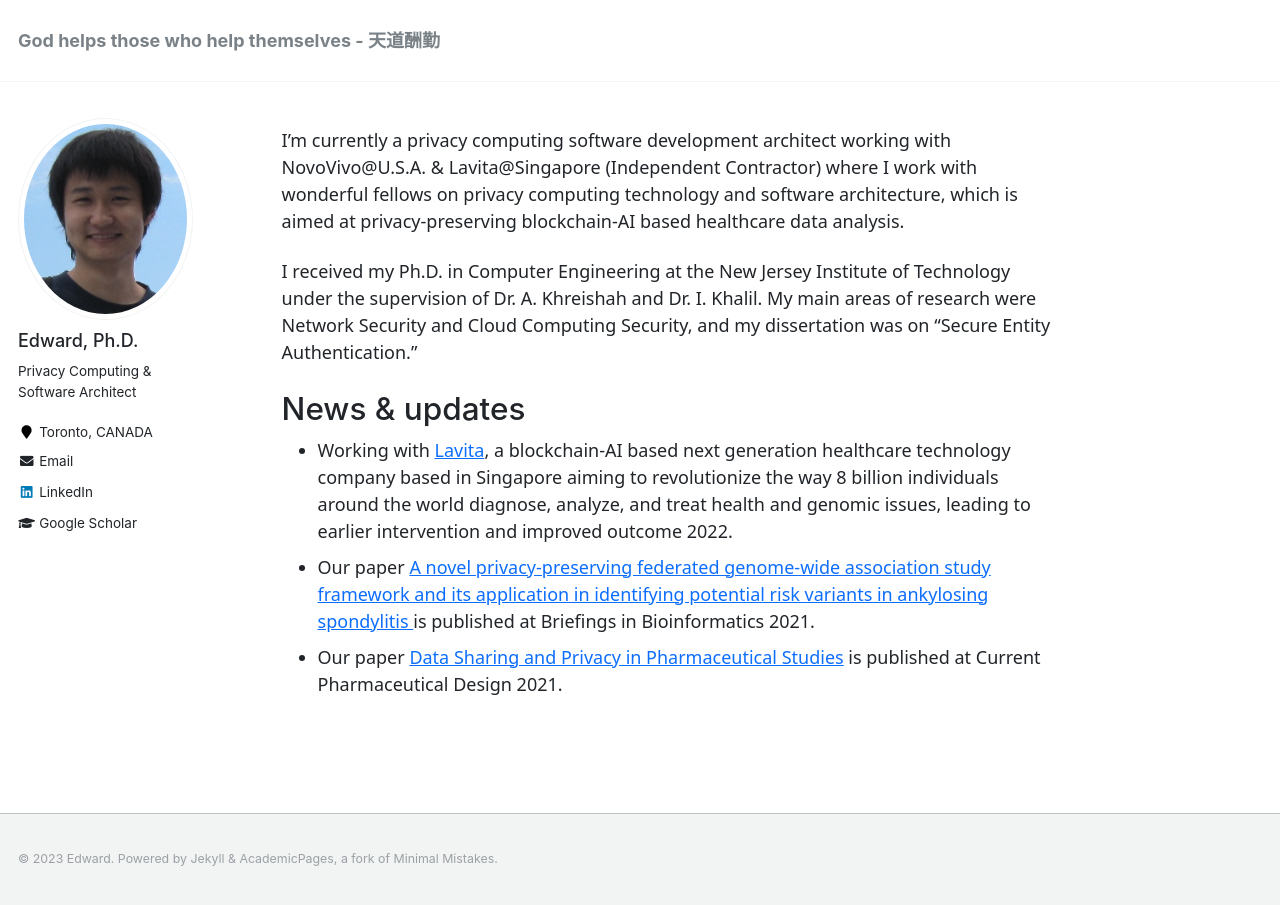
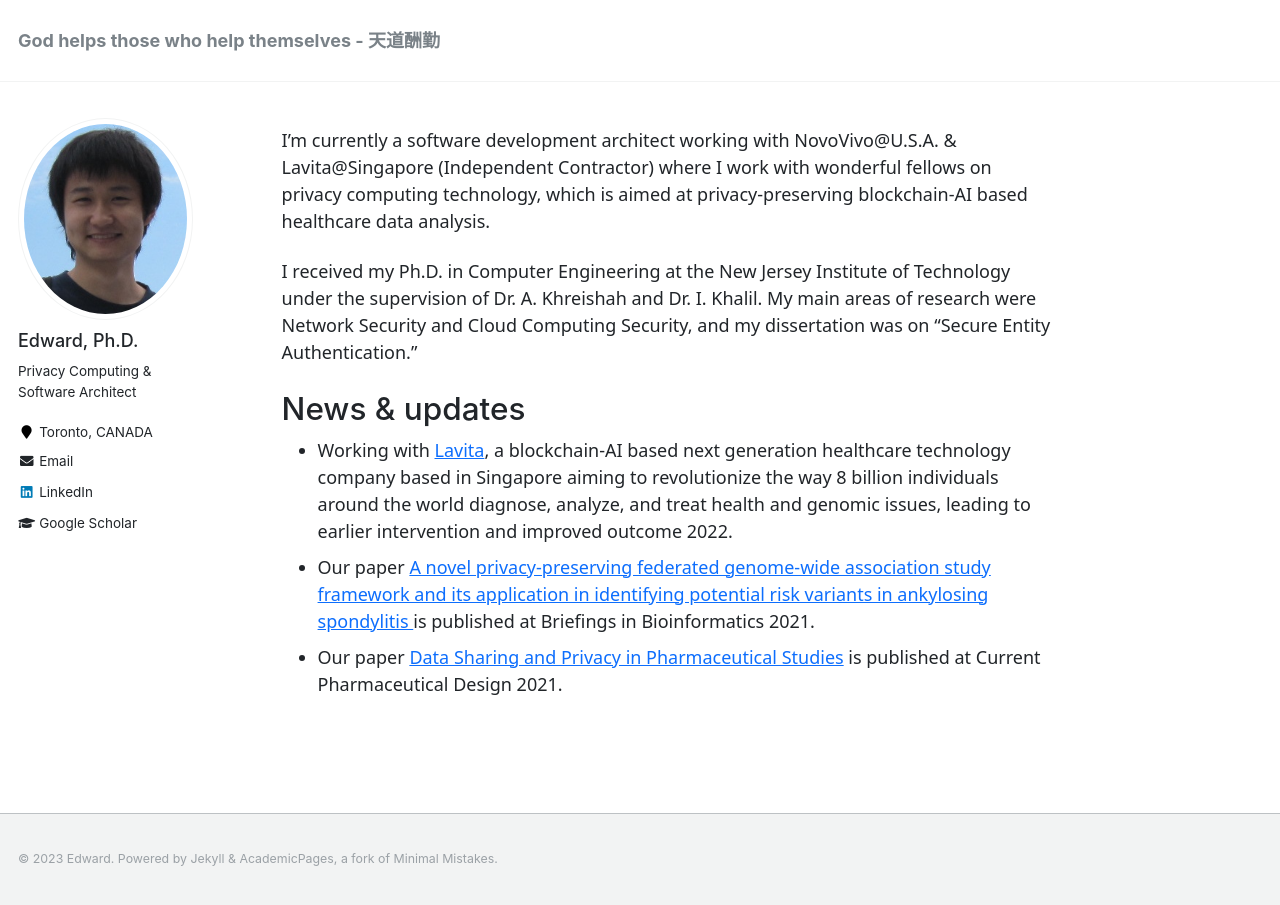
Before and after one commit to edwarddou2020/edwarddou2020.github.io, a Jekyll site: the page built from _pages/about.md, in a window 1280 px wide. Built offline with Jekyll 4.4.1, drawn with Linux system fonts in a browser that asks for light colours.

Commit message:
Update about.md

```diff
--- a/_pages/about.md
+++ b/_pages/about.md
@@ -9,7 +9,7 @@
 
 ---
 
-I’m currently a privacy computing software development architect working with NovoVivo@U.S.A. & Lavita@Singapore (Independent Contractor) where I work with wonderful fellows on privacy computing technology and software architecture, which is aimed at privacy-preserving blockchain-AI based healthcare data analysis.
+I’m currently a software development architect working with NovoVivo@U.S.A. & Lavita@Singapore (Independent Contractor) where I work with wonderful fellows on privacy computing technology, which is aimed at privacy-preserving blockchain-AI based healthcare data analysis.
 
 I received my Ph.D. in Computer Engineering at the New Jersey Institute of Technology under the supervision of Dr. A. Khreishah and Dr. I. Khalil. My main areas of research were Network Security and Cloud Computing Security, and my dissertation was on “Secure Entity Authentication.”
 
```
